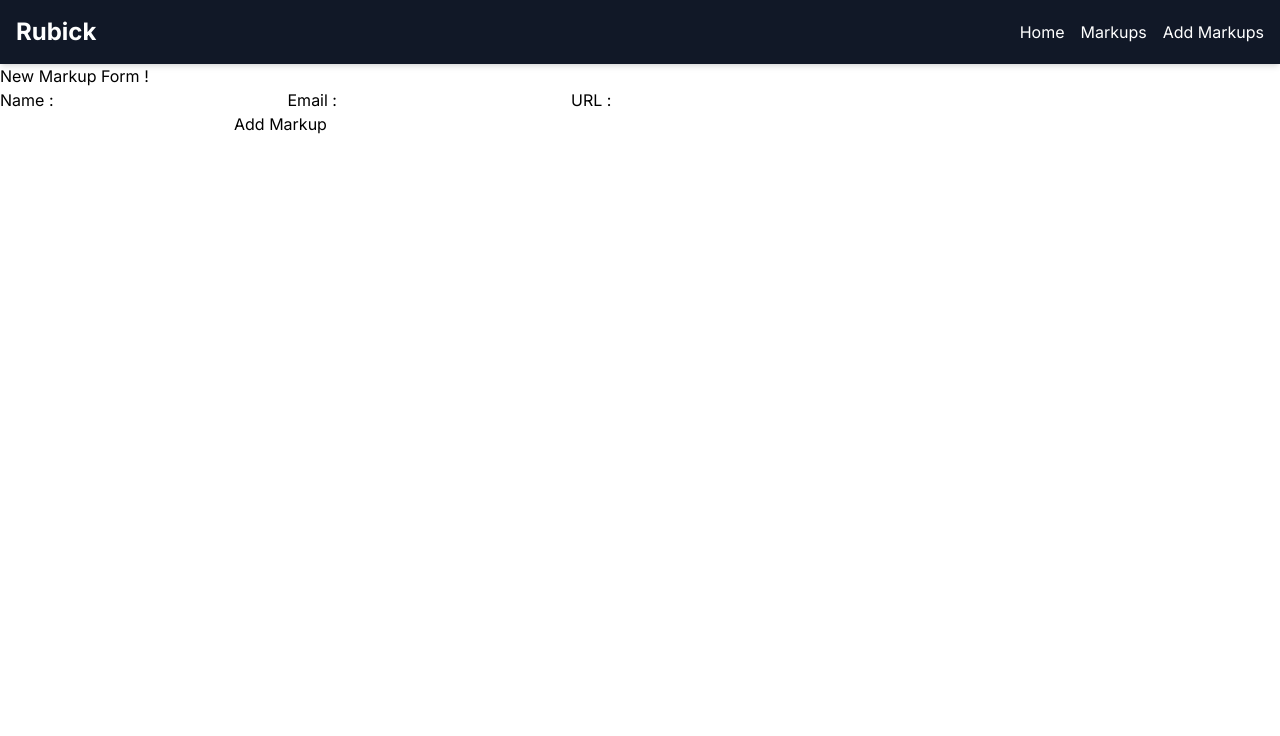
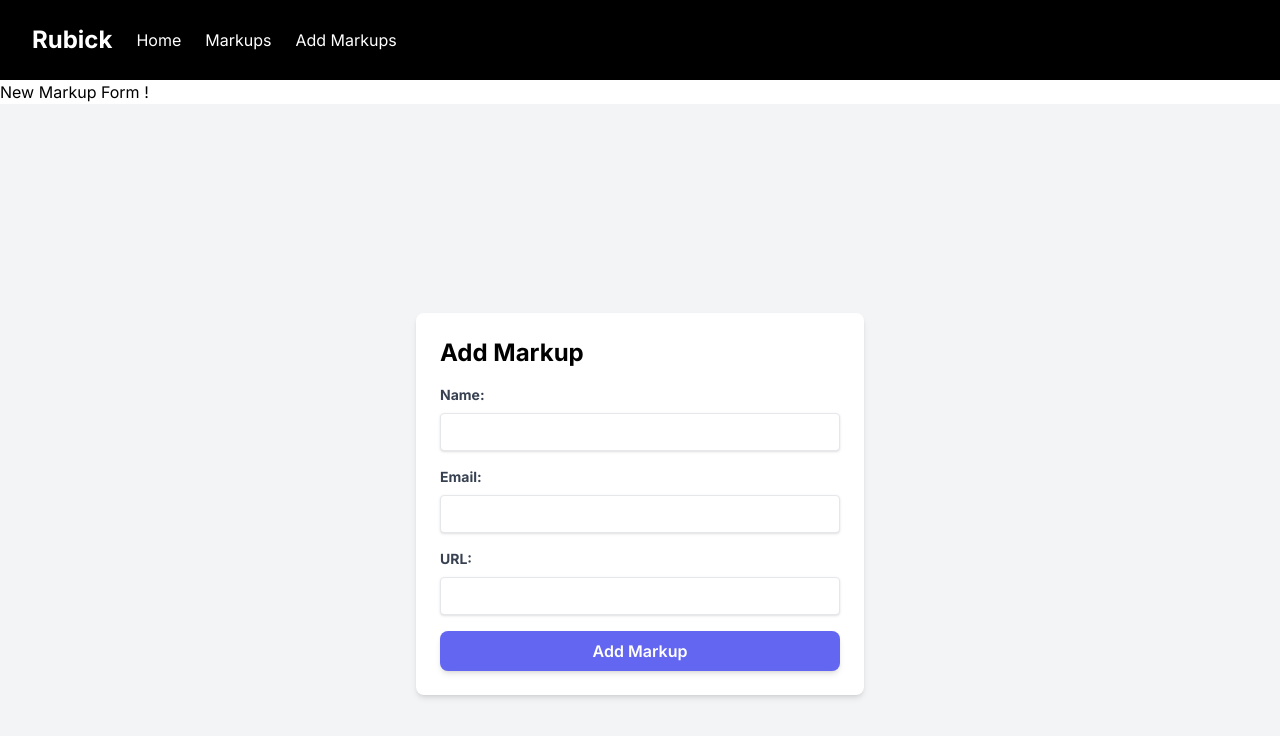
Before and after one commit to salilramani/devapp, a Next.js app: page /createMarkup in a window 1280 px wide. Shown: the top 736 px of the page. Built offline with nearby package versions, Linux system fonts and the light colour scheme.

Commit message:
keep going

```diff
--- a/app/api/addMarkup/route.jsx
+++ b/app/api/addMarkup/route.jsx
@@ -1,4 +1,3 @@
-
 import { NextResponse } from 'next/server';
 import { Client } from 'pg';
 
--- /dev/null
+++ b/app/api/deleteMarkup/route.jsx
@@ -0,0 +1,37 @@
+import { NextResponse } from 'next/server';
+import { Client } from 'pg';
+
+const client = new Client({
+  connectionString: process.env.POSTGRES_URL,
+  ssl: {
+    rejectUnauthorized: false,
+  },
+});
+
+client.connect();
+
+export async function DELETE(request) {
+  const { searchParams } = new URL(request.url);
+  const id = searchParams.get('id'); // Ensure correct parameter name
+
+  if (!id) {
+    return NextResponse.json({ message: 'ID is required' }, { status: 400 });
+  }
+
+  try {
+    console.log(`Attempting to delete markup with ID: ${id}`);
+    const query = 'DELETE FROM users WHERE id = $1';
+    const values = [id];
+    const result = await client.query(query, values);
+
+    if (result.rowCount === 0) {
+      return NextResponse.json({ message: 'Markup not found' }, { status: 404 });
+    }
+
+    console.log(`Successfully deleted markup with ID: ${id}`);
+    return NextResponse.json({ message: 'Markup deleted successfully' }, { status: 200 });
+  } catch (error) {
+    console.error('Error deleting markup:', error);
+    return NextResponse.json({ message: 'Error deleting markup', error: error.message }, { status: 500 });
+  }
+}
--- a/app/components/MarkupList.jsx
+++ b/app/components/MarkupList.jsx
@@ -1,4 +1,4 @@
-"use client";  // Mark this component as a client component
+"use client";
 
 import { useEffect, useState } from 'react';
 import Markupcard from './Markupcard';
@@ -27,11 +27,29 @@ const MarkupList = () => {
     fetchData();
   }, []);
 
+  const handleDelete = async (id) => {
+    try {
+      const response = await fetch(`/api/deleteMarkup?id=${id}`, {
+        method: 'DELETE',
+      });
+
+      if (response.ok) {
+        setData(data.filter(item => item.id !== id));
+      } else {
+        const errorData = await response.json();
+        alert(`Error: ${errorData.message || 'Failed to delete markup'}`);
+      }
+    } catch (error) {
+      console.error('Error deleting markup:', error);
+      alert('Failed to delete markup');
+    }
+  };
+
   if (isLoading) return <p>Loading...</p>;
   if (error) return <p>Error: {error}</p>;
 
   return (
-    <div className="markup-list grid grid-cols-1 sm:grid-cols-2 lg:grid-cols-3 gap-4 p-4">
+    <div className="markup-list flex flex-wrap justify-center">
       {data.map((item) => (
         <Markupcard
           key={item.id}
@@ -39,6 +57,7 @@ const MarkupList = () => {
           user_name={item.user_name}
           user_email={item.user_email}
           markup_url={item.markup_url}
+          onDelete={handleDelete} // Passing handleDelete as onDelete prop
         />
       ))}
     </div>
--- a/app/components/Markupcard.jsx
+++ b/app/components/Markupcard.jsx
@@ -1,18 +1,28 @@
+"use client"
+
 import Link from 'next/link';
 import React from 'react';
+import { FontAwesomeIcon } from '@fortawesome/react-fontawesome';
+import { faTrashAlt } from '@fortawesome/free-solid-svg-icons';
 
-const Markupcard = ({ id, user_name, user_email, markup_url }) => {
+const Markupcard = ({ id, user_name, user_email, markup_url, onDelete }) => {
   return (
-    <Link href={`/Markups/${id}`}>
-      <div className="max-w-sm rounded overflow-hidden shadow-lg transition transform hover:scale-105 hover:shadow-2xl cursor-pointer bg-white m-2">
+    <div className="max-w-sm rounded overflow-hidden shadow-lg m-4 relative">
+      <Link href={`/Markups/${id}`}>
         <div className="px-6 py-4">
-          <div className="font-bold text-xl mb-2 text-gray-900">{user_name} Markup</div>
-          <p className="text-gray-600 text-base mb-2">{user_email}</p>
-          <p className="text-gray-600 text-base mb-2">{markup_url}</p>
-          <p className="text-blue-500 text-base">Click here to open the markup file.</p>
+          <div className="font-bold text-xl mb-2">Name: {user_name} Markup</div>
+          <h2>{user_email}</h2>
+          <h2>{markup_url}</h2>
+          <p className="text-gray-700 text-base">Click here to open the markup file.</p>
         </div>
-      </div>
-    </Link>
+      </Link>
+      <button
+        onClick={() => onDelete(id)} // Calling onDelete with the card's id
+        className="absolute top-2 right-2 text-red-600 hover:text-red-800"
+      >
+        <FontAwesomeIcon icon={faTrashAlt} />
+      </button>
+    </div>
   );
 };
 
--- a/app/components/Markupform.jsx
+++ b/app/components/Markupform.jsx
@@ -1,15 +1,12 @@
-"use client"
+"use client";
 
-import {useRouter} from "next/navigation"
-import {useState,React} from "react"
+import { useState } from "react";
 
 const Markupform = () => {
-
-
-    const [name, setName] = useState('')
-    const [email, setEmail] =useState('')
-    const [url, setURL] = useState('')
-    const [isLoading,setIsLoading] =useState(false)
+  const [name, setName] = useState("");
+  const [email, setEmail] = useState("");
+  const [url, setURL] = useState("");
+  const [isLoading, setIsLoading] = useState(false);
 
   const handleSubmit = async (e) => {
     e.preventDefault();
@@ -22,7 +19,7 @@ const Markupform = () => {
     };
 
     try {
-          const response = await fetch('./api/addMarkup', {
+      const response = await fetch("/api/addMarkup", {
         method: "POST",
         headers: {
           "Content-Type": "application/json",
@@ -31,58 +28,63 @@ const Markupform = () => {
       });
 
       if (response.ok) {
-            alert('Form submitted successfully');
+        alert("Form submitted successfully");
         setName("");
         setEmail("");
         setURL("");
       } else {
         const errorData = await response.json(); // Assuming server sends error details
-            alert(`Error: ${errorData.message || 'Failed to submit form'}`);
+        alert(`Error: ${errorData.message || "Failed to submit form"}`);
       }
     } catch (error) {
-          console.error('Error submitting form:', error);
-          alert('Failed to submit form');
+      console.error("Error submitting form:", error);
+      alert("Failed to submit form");
     } finally {
       setIsLoading(false);
     }
   };
 
   return (
-    <div>
-        <form className="w-1/2" onSubmit={handleSubmit}>
-            <label>
-                <span>Name :</span>
+    <div className="flex justify-center items-center min-h-screen bg-gray-100">
+      <form className="w-full max-w-md p-6 bg-white rounded-lg shadow-md" onSubmit={handleSubmit}>
+        <h2 className="text-2xl font-bold mb-4">Add Markup</h2>
+        <div className="mb-4">
+          <label className="block text-gray-700 text-sm font-bold mb-2">Name:</label>
           <input
             type="text"
+            className="shadow appearance-none border rounded w-full py-2 px-3 text-gray-700 leading-tight focus:outline-none focus:shadow-outline"
             onChange={(e) => setName(e.target.value)}
             value={name}
           />
-            </label>
-            <label>Email :
+        </div>
+        <div className="mb-4">
+          <label className="block text-gray-700 text-sm font-bold mb-2">Email:</label>
           <input
-                type="text"
+            type="email"
+            className="shadow appearance-none border rounded w-full py-2 px-3 text-gray-700 leading-tight focus:outline-none focus:shadow-outline"
             onChange={(e) => setEmail(e.target.value)}
-                value={email}/>
-            </label>
-            <label>URL :
+            value={email}
+          />
+        </div>
+        <div className="mb-4">
+          <label className="block text-gray-700 text-sm font-bold mb-2">URL:</label>
           <input
-                type="text"
+            type="url"
+            className="shadow appearance-none border rounded w-full py-2 px-3 text-gray-700 leading-tight focus:outline-none focus:shadow-outline"
             onChange={(e) => setURL(e.target.value)}
             value={url}
           />
-            </label>
+        </div>
         <button
-            className="btn-primary"
-            disabled={isLoading}>
-                {isLoading && <span> Adding..</span>}
-                {!isLoading && <span> Add Markup</span>}
-
+          className={`w-full py-2 px-4 font-semibold rounded-lg shadow-md text-white bg-indigo-500 hover:bg-indigo-700 focus:outline-none focus:ring-2 focus:ring-indigo-400 focus:ring-opacity-75 ${isLoading ? "opacity-50 cursor-not-allowed" : ""
+            }`}
+          disabled={isLoading}
+        >
+          {isLoading ? <span>Adding...</span> : <span>Add Markup</span>}
         </button>
       </form>
+    </div>
+  );
+};
 
-    </div>
-
-  )
-}
-
-export default Markupform
+export default Markupform;
--- a/app/components/Navbar.jsx
+++ b/app/components/Navbar.jsx
@@ -1,32 +1,58 @@
+"use client";
+
 import Link from 'next/link';
-import React from 'react';
+import React, { useState } from 'react';
 
 const Navbar = () => {
+  const [isOpen, setIsOpen] = useState(false);
+
+  const toggleMenu = () => {
+    setIsOpen(!isOpen);
+  };
+
   return (
-    <nav className='bg-gray-900 text-white shadow-md'>
-      <div className='mx-auto max-w-7xl p-4 flex justify-between items-center'>
-        <div className='flex items-center space-x-4'>
+    <nav className='bg-black text-white'>
+      <div className='mx-auto flex max-w-7xl items-center justify-between p-6 lg:px-8'>
+        <div className='flex items-center justify-between w-full lg:w-auto'>
           <Link href='/'>
-            <span className='text-2xl font-bold hover:text-gray-300'>Rubick</span>
+            <span className='text-2xl font-bold cursor-pointer'>Rubick</span>
           </Link>
-        </div>
-        <div className='hidden md:flex space-x-4'>
-          <Link href='/'>
-            <span className='hover:text-gray-300'>Home</span>
-          </Link>
-          <Link href='/Markups'>
-            <span className='hover:text-gray-300'>Markups</span>
-          </Link>
-          <Link href='/createMarkup'>
-            <span className='hover:text-gray-300'>Add Markups</span>
-          </Link>
-        </div>
-        <div className='md:hidden'>
-          <button className='text-gray-400 hover:text-white focus:outline-none focus:text-white'>
-            <svg className='h-6 w-6' fill='none' stroke='currentColor' viewBox='0 0 24 24' xmlns='http://www.w3.org/2000/svg'>
-              <path strokeLinecap='round' strokeLinejoin='round' strokeWidth='2' d='M4 6h16M4 12h16m-7 6h7' />
+          <button
+            className='lg:hidden text-white focus:outline-none'
+            onClick={toggleMenu}
+          >
+            <svg
+              className='w-6 h-6'
+              fill='none'
+              stroke='currentColor'
+              viewBox='0 0 24 24'
+              xmlns='http://www.w3.org/2000/svg'
+            >
+              <path
+                strokeLinecap='round'
+                strokeLinejoin='round'
+                strokeWidth='2'
+                d={isOpen ? 'M6 18L18 6M6 6l12 12' : 'M4 6h16M4 12h16m-7 6h7'}
+              />
             </svg>
           </button>
+        </div>
+        <div
+          className={`lg:flex flex-grow items-center justify-between lg:ml-6 ${
+            isOpen ? 'block' : 'hidden'
+          }`}
+        >
+          <div className='flex flex-col lg:flex-row'>
+            <Link href='/'>
+              <span className='block mt-4 lg:inline-block lg:mt-0 lg:mr-6 cursor-pointer'>Home</span>
+            </Link>
+            <Link href='/Markups'>
+              <span className='block mt-4 lg:inline-block lg:mt-0 lg:mr-6 cursor-pointer'>Markups</span>
+            </Link>
+            <Link href='/createMarkup'>
+              <span className='block mt-4 lg:inline-block lg:mt-0 cursor-pointer'>Add Markups</span>
+            </Link>
+          </div>
         </div>
       </div>
     </nav>
--- a/package.json
+++ b/package.json
@@ -9,6 +9,9 @@
     "lint": "next lint"
   },
   "dependencies": {
+    "@fortawesome/fontawesome-svg-core": "^6.5.2",
+    "@fortawesome/free-solid-svg-icons": "^6.5.2",
+    "@fortawesome/react-fontawesome": "^0.2.2",
     "@vercel/postgres": "^0.8.0",
     "autoprefixer": "10.4.19",
     "eslint": "8.57.0",
```
Also changed, not shown: 1 other file (tests, documents, lock files or other folders). Lines whose indentation alone changed are shown as unchanged.
